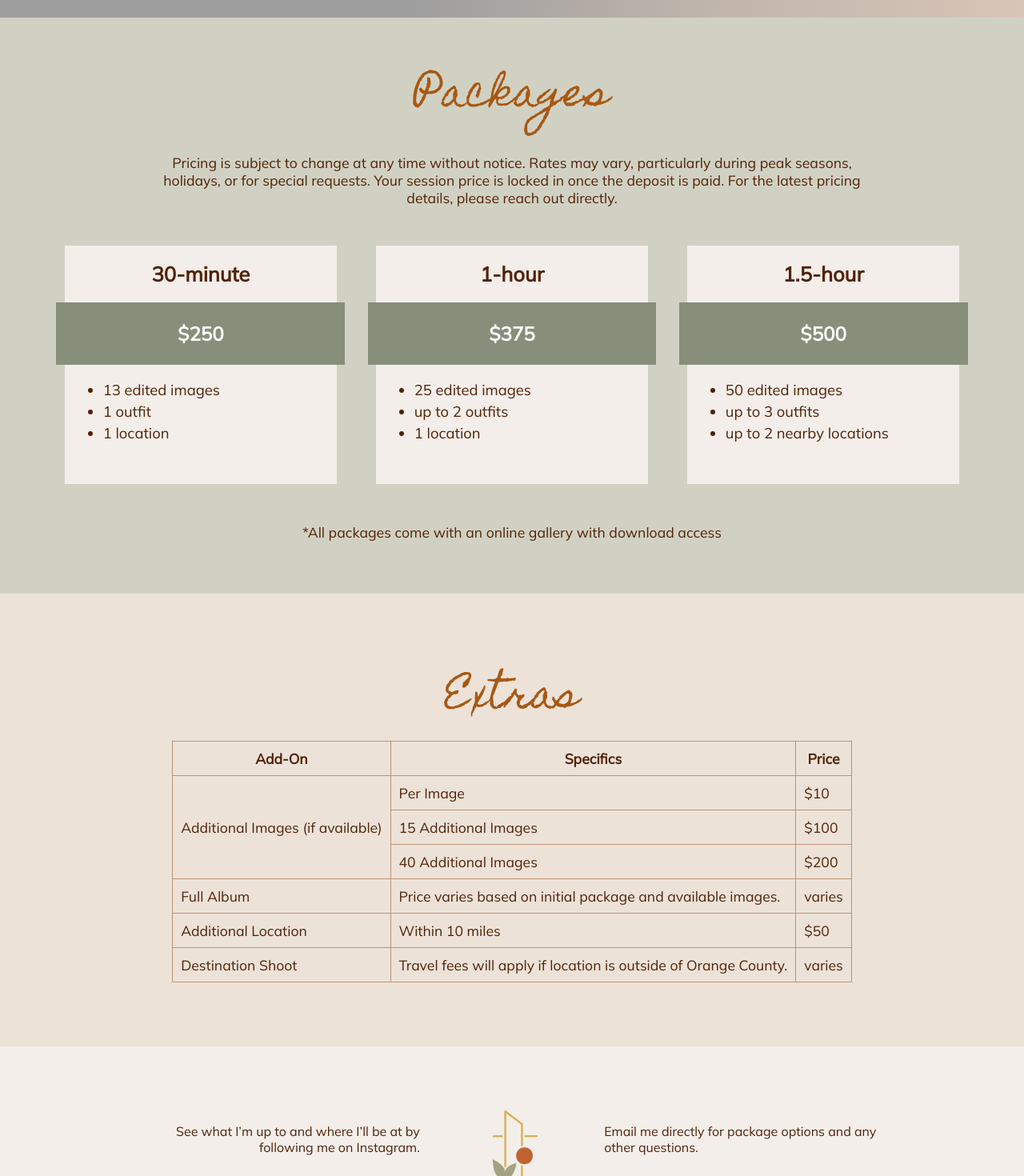
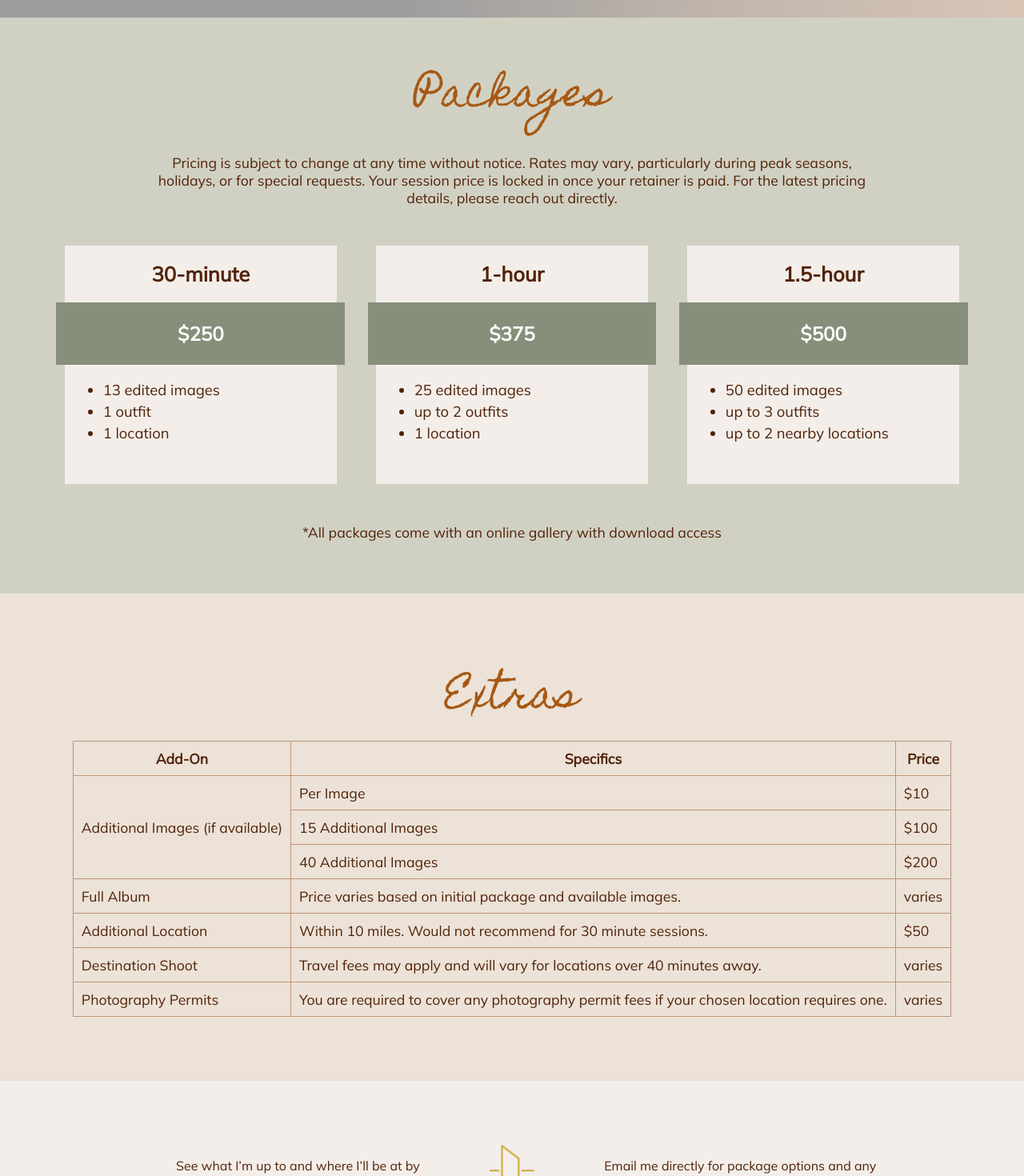
Before and after one commit to ThaoMinhVo/terraphotos, a React (Create React App) app: page /packages in a window 1280 px wide. Shown: the part 557-2027 px from the top of the page at 80% size. Built offline with nearby package versions, Linux system fonts and the light colour scheme; grey boxes are pictures that could not be loaded.

Commit message:
updated add on and pricing dislaimer to use retainer and not deposit

```diff
--- a/src/sections/packagesAddOns.js
+++ b/src/sections/packagesAddOns.js
@@ -35,12 +35,17 @@ const packagesAddOn = () => {
             </tr>
             <tr>
               <td>Additional Location</td>
-              <td>Within 10 miles</td>
+              <td>Within 10 miles. Would not recommend for 30 minute sessions.</td>
               <td>$50</td>
             </tr>
             <tr>
               <td>Destination Shoot</td>
-              <td>Travel fees will apply if location is outside of Orange County.</td>
+              <td>Travel fees may apply and will vary for locations over 40 minutes away.</td>
+              <td>varies</td>
+            </tr>
+            <tr>
+              <td>Photography Permits</td>
+              <td>You are required to cover any photography permit fees if your chosen location requires one.</td>
               <td>varies</td>
             </tr>
           </tbody>
--- a/src/sections/packagesPrice.js
+++ b/src/sections/packagesPrice.js
@@ -7,7 +7,7 @@ function packagesHero() {
       <div className="container-full center column price">
         <h2>Packages</h2>
         <p className="price-disclaimer">
-        Pricing is subject to change at any time without notice. Rates may vary, particularly during peak seasons, holidays, or for special requests. Your session price is locked in once the deposit is paid. For the latest pricing details, please reach out directly.
+        Pricing is subject to change at any time without notice. Rates may vary, particularly during peak seasons, holidays, or for special requests. Your session price is locked in once your retainer is paid. For the latest pricing details, please reach out directly.
         </p>
 
         <div className="package-container">
```
Also changed, not shown: public/assets/logo.png.
